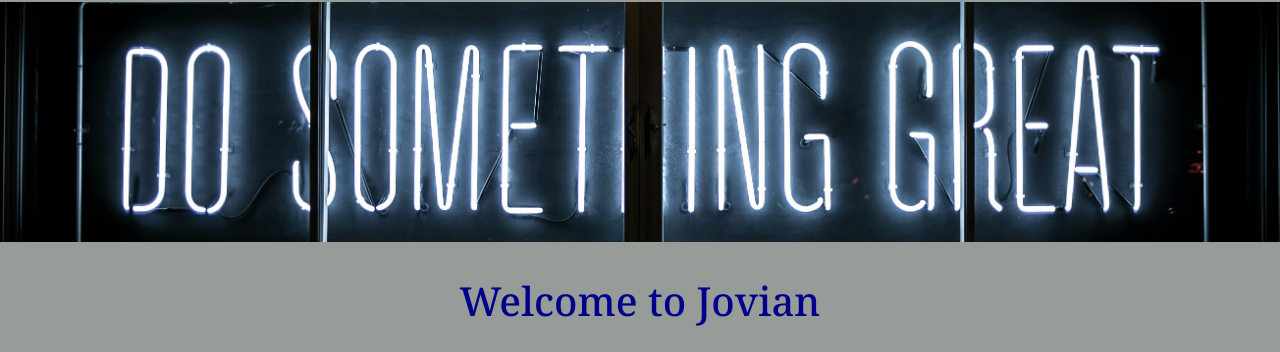
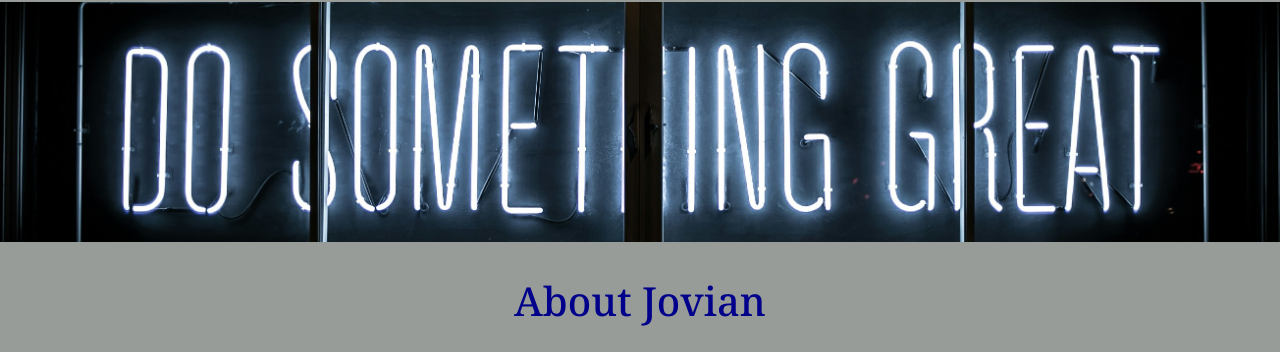
Before and after one commit to Shiku03/jovian-careers-responsive, a plain HTML site: page src/index.html in a window 1280 px wide. Shown: the part 48-400 px from the top of the page. Drawn offline with Linux system fonts and the light colour scheme.

Commit message:
changed to 'About Jovian'

```diff
--- a/src/index.html
+++ b/src/index.html
@@ -15,7 +15,7 @@
         </div>
         <img id="banner" src="banner.jpg" alt="banner" height="240">
 
-        <h1>Welcome to Jovian</h1>
+        <h1>About Jovian</h1>
 
         <div id="about">
             <div id="description"> <p style="margin-top: 0;"> At Jovian,we're on a mission to build the world's most highly reputed technical university, and were building it completely online. We offer several beginner friendly courses that are taken by over 300,000+ registered users</p>
```
